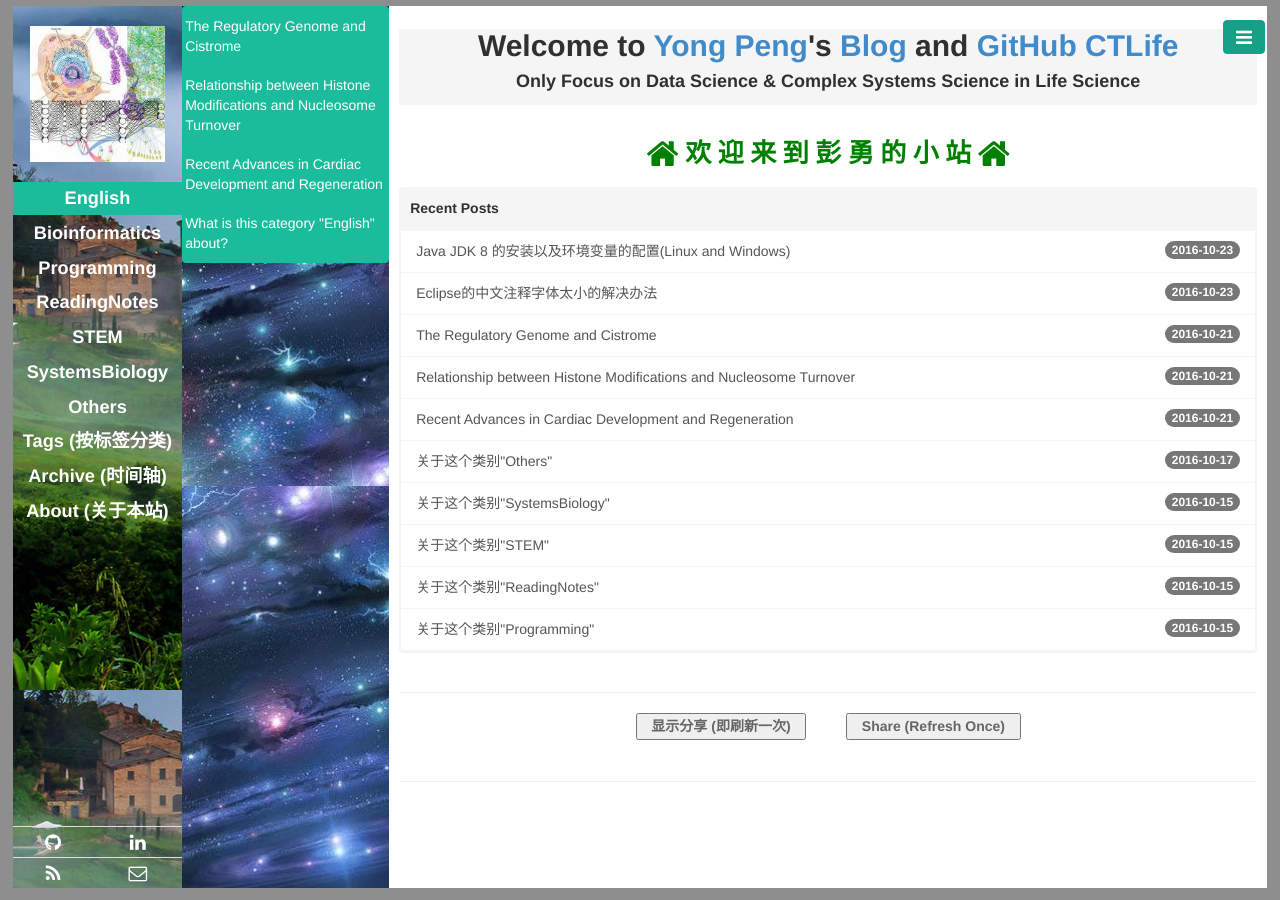
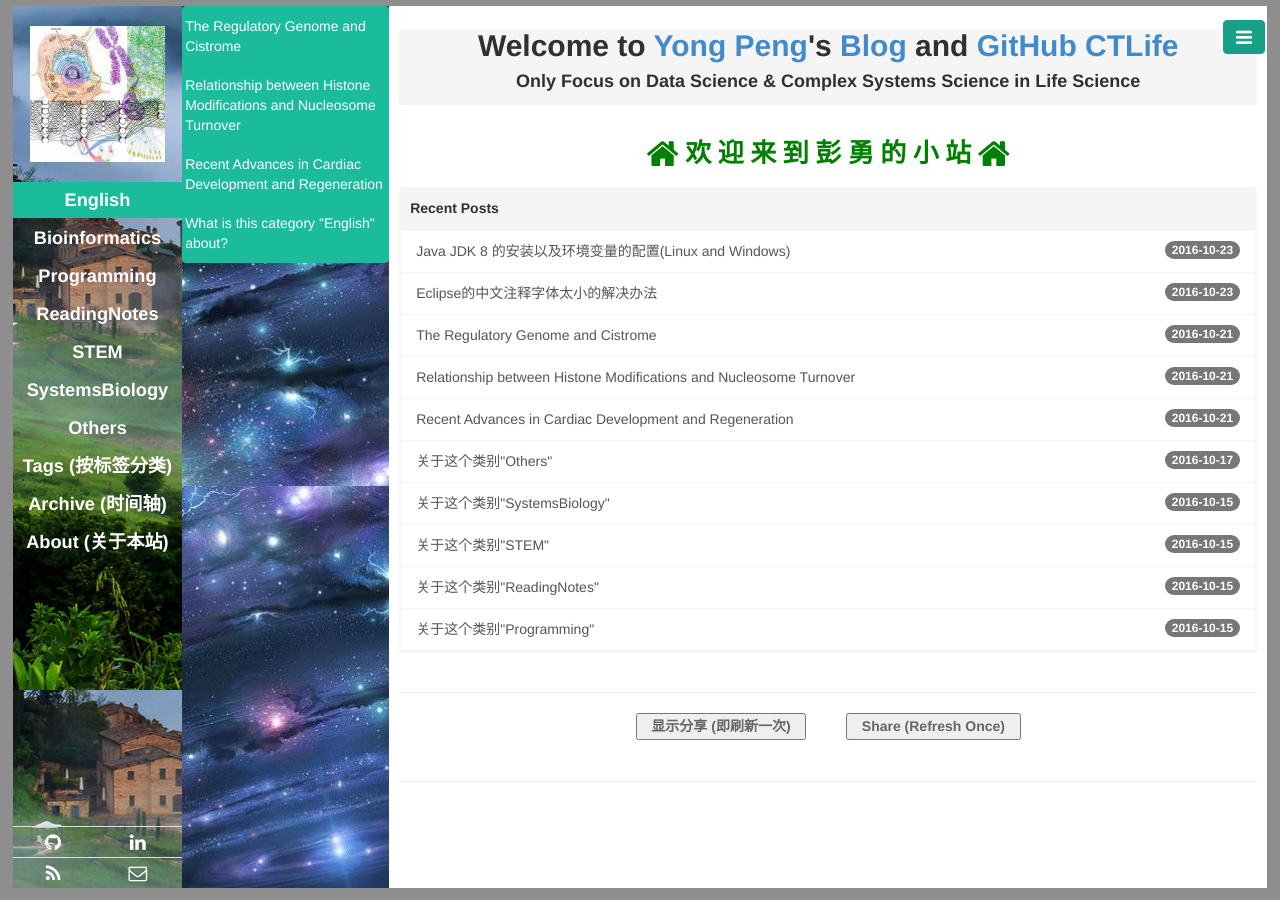
Before and after one commit to CTLife/CTLife.github.io, a Jekyll site: the page built from index.html, in a window 1280 px wide. Built offline with Jekyll 4.4.1, drawn with Linux system fonts in a browser that asks for light colours; Markdown is read by kramdown in place of the engine named in the settings; the list of posts is cut into pages by our own code.

Commit message:
Update base.css

```diff
--- a/public/css/base.css
+++ b/public/css/base.css
@@ -38,8 +38,7 @@ body, html {
   color: #FFFFFF;
   font-weight: bolder;
   font-size: 130%;
-  padding-top: 2%;
-  padding-bottom: 2%;
+  padding: 5px 5px 5px 5px;    /*  上右下左内边距 */
 }
 
 .aside1> .nav > li > a:hover {
```
